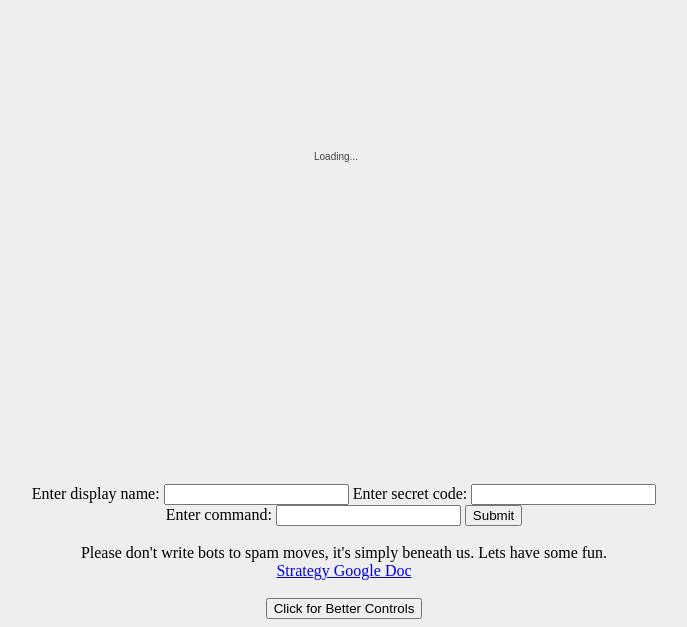
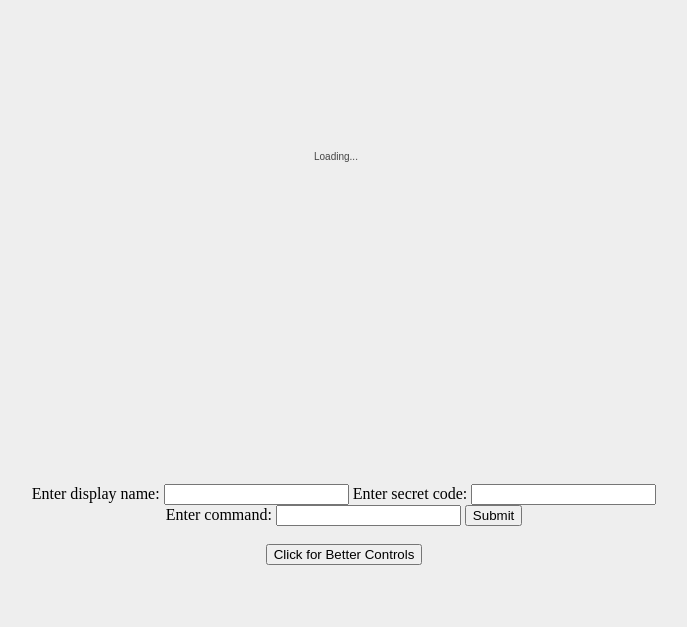
Before and after one commit to dwetterau/turingpoke, a website: page index.html in a window 1280 px wide. Shown: the part 186-813 px from the top of the page, without its empty margins (296-983 px from the left). Drawn offline with nearby package versions, Linux system fonts and the light colour scheme.

Commit message:
generalized ip's and codes

```diff
--- a/index.html
+++ b/index.html
@@ -32,12 +32,6 @@
     <input id="submit_button" type="submit" value="Submit">
   </form>
   <div>
-    <br>Please don't write bots to spam moves, it's simply beneath us. Lets have some fun.
-  </div>
-  <div>
-  <a href="https://docs.google.com/document/d/1UW8mbtaWQaaW2NybS6pcPMGbf1AhsTKbVF7lv9Jcikw/edit?usp=sharing">Strategy Google Doc</a>
-  </div>
-  <div>
     <br>
     <button id="controls">
       Click for Better Controls
@@ -68,7 +62,7 @@
 		ctx.fillText('Loading...', canvas.width/2-30, canvas.height/3);
 
 		// Setup the WebSocket connection and start the player
-		var client = new WebSocket( 'ws://66.90.219.236:8084/' );
+		var client = new WebSocket( 'ws://STREAM_SERVER_IP:8084/' );
 		var player = new jsmpeg(client, {canvas:canvas});
 
     $("#controls").click(function() {
--- a/poke_server.js
+++ b/poke_server.js
@@ -80,7 +80,7 @@ app.post('/command', function(req, res) {
   if (!req.body.data ||
       !req.body.data.command ||
       !req.body.data.name ||
-      req.body.data.code !== 'salmonchase2') {
+      req.body.data.code !== 'SECRET_CODE') {
     res.send(401);
     return;
   }
```
